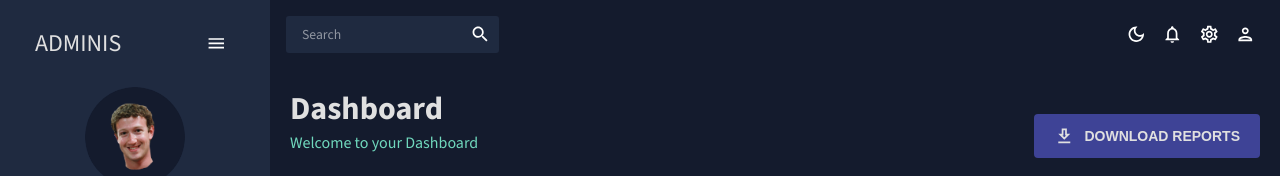
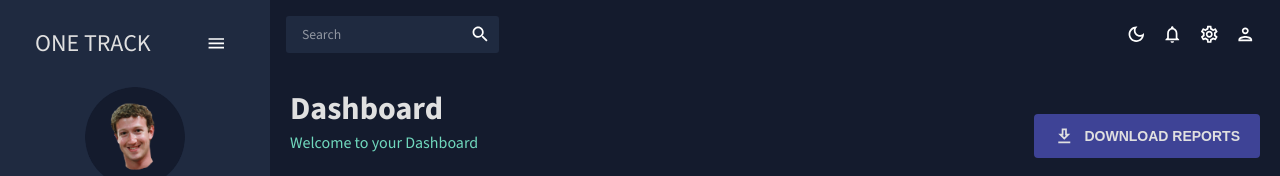
Before and after one commit to smoreyaks/03-react-bitdash, a React (Create React App) app: page / in a window 1280 px wide. Shown: the top 176 px of the page. Built offline with nearby package versions, Linux system fonts and the light colour scheme.

Commit message:
Modified App Title

```diff
--- a/src/scenes/global/Sidebar.jsx
+++ b/src/scenes/global/Sidebar.jsx
@@ -101,7 +101,7 @@ const Sidebar = () => {
                                     variant="h3"
                                     color={colors.grey[100]}
                                 >
-                                    ADMINIS
+                                    ONE TRACK
                                 </Typography>
                                 <IconButton
                                     onClick={() => setIsCollapsed(!isCollapsed)}
```
